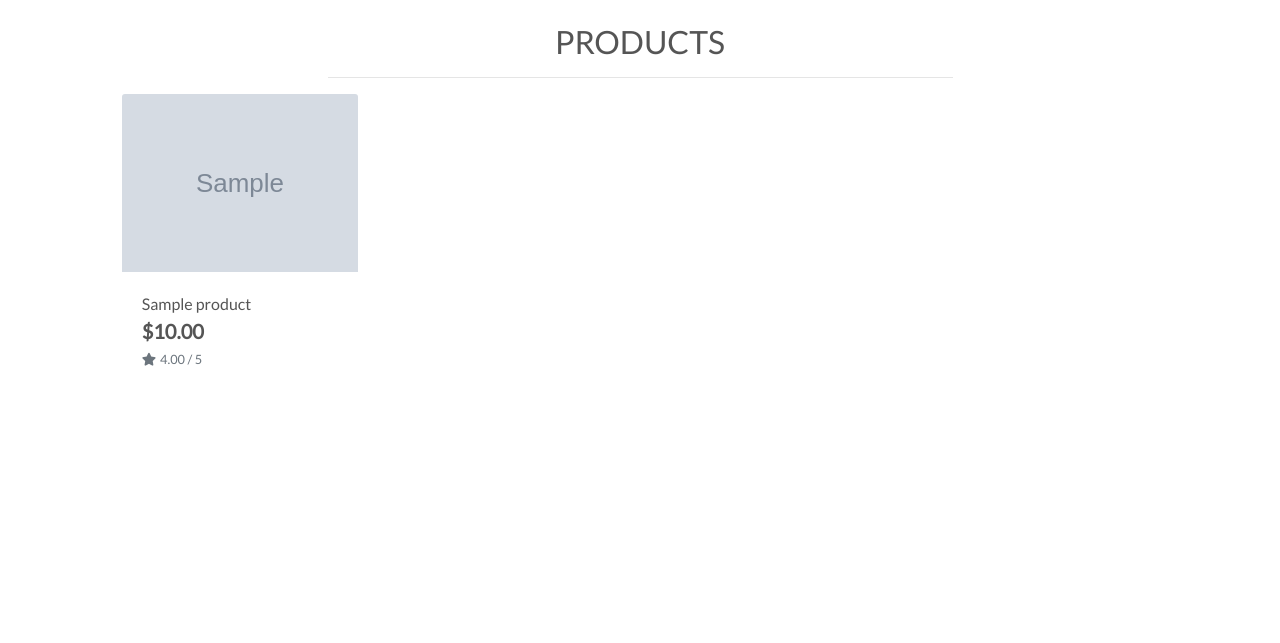
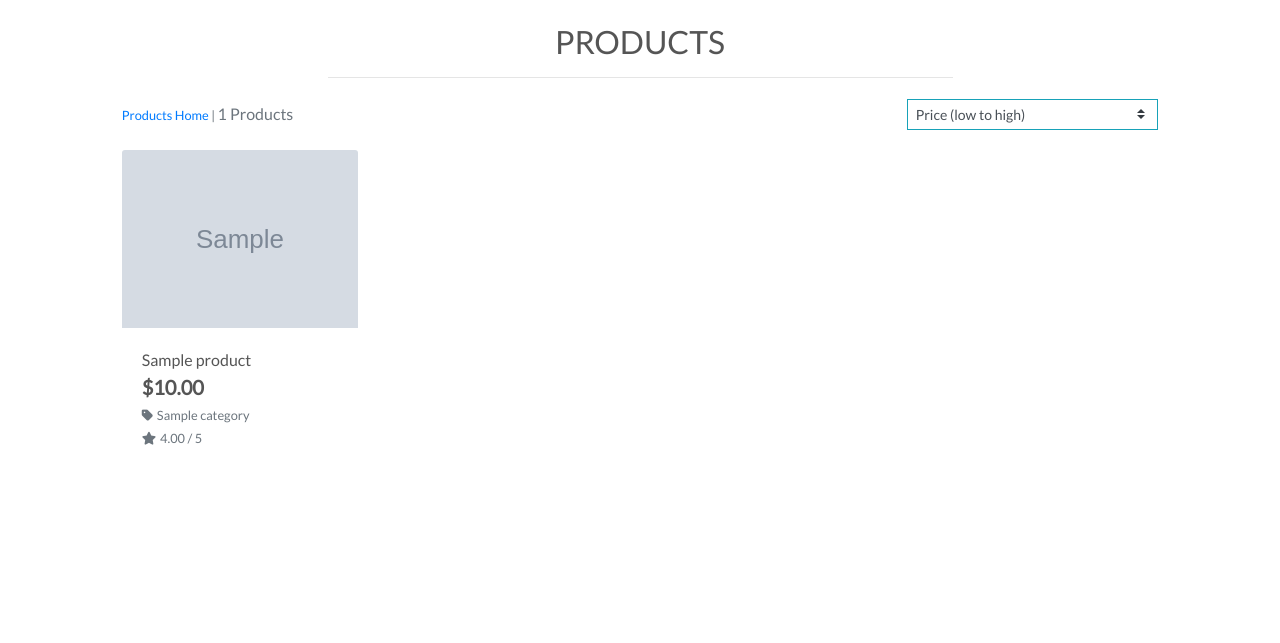
Before and after one commit to luigilangella/Boutique, a Django app: a page that uses products/templates/products/products.html in a window 1280 px wide. Shown: the part 157-800 px from the top of the page. Run offline with Django 3.2, Linux system fonts and the light colour scheme; tables that the repository leaves empty hold one stand-in row (values such as "Sample post"); grey boxes marked "Sample" are stand-in pictures; parts of the project's set-up code (start-up, migrations or seed data) failed here and were passed over; some libraries are stand-ins or nearby versions.

Commit message:
Added sorting menu and total number of products on page

```diff
--- a/products/templates/products/products.html
+++ b/products/templates/products/products.html
@@ -10,12 +10,50 @@
     <div class="row">
         <div class="col text-center mt-3">
             <h2 class="logo-font">Products</h2>
+            {% for c in current_categories %}
+            <a class="category-badge text-decoration-none" href="{% url 'products' %}?category={{ c.name }}">
+                <span class="p-2 mt-2 badge badge-white text-black rounded-0 border border-dark">{{ c.friendly_name }}</span>
+            </a>
+            {% endfor %}
             <hr class="w-50 mb-1">
         </div>
     </div>
     <div class="row">
         <div class="product-container col-10 offset-1">
-            <div class="row mt-1 mb-2"></div>
+            <div class="row mt-1 mb-2">
+                <div class="col-12 col-md-6 my-auto order-md-last d-flex justify-content-center justify-content-md-end">
+                    <div class="sort-select-wrapper w-50">
+                        <select id="sort-selector" class="custom-select custom-select-sm rounded-0 border border-{% if current_sorting != 'None_None' %}info{% else %}black{% endif %}">
+                            <option value="reset" {% if current_sorting == 'None_None' %}selected{% endif %}>Sort by...
+                            </option>
+                            <option value="price_asc" {% if current_sorting == 'price_asc' %}selected{% endif %}>Price
+                                (low to high)</option>
+                            <option value="price_desc" {% if current_sorting == 'price_desc' %}selected{% endif %}>Price
+                                (high to low)</option>
+                            <option value="rating_asc" {% if current_sorting == 'rating_asc' %}selected{% endif %}>
+                                Rating (low to high)</option>
+                            <option value="rating_desc" {% if current_sorting == 'rating_desc' %}selected{% endif %}>
+                                Rating (high to low)</option>
+                            <option value="name_asc" {% if current_sorting == 'name_asc' %}selected{% endif %}>Name
+                                (A-Z)</option>
+                            <option value="name_desc" {% if current_sorting == 'name_desc' %}selected{% endif %}>Name
+                                (Z-A)</option>
+                            <option value="category_asc" {% if current_sorting == 'category_asc' %}selected{% endif %}>
+                                Category (A-Z)</option>
+                            <option value="category_desc"
+                                    {% if current_sorting == 'category_desc' %}selected{% endif %}>Category (Z-A)
+                            </option>
+                        </select>
+                    </div>
+                </div>
+                <div class="col-12 col-md-6 order-md-first">
+                    <p class="text-muted mt-3 text-center text-md-left">
+                        {% if search_term or current_categories or current_sorting != 'None_None' %}
+                        <span class="small"><a href="{% url 'products' %}">Products Home</a> | </span> {% endif %} {{ products|length }} Products{% if search_term %} found for
+                        <strong>"{{ search_term }}"</strong>{% endif %}
+                    </p>
+                </div>
+            </div>
             <div class="row">
                 {% for product in products %}
                 <div class="col-sm-6 col-md-6 col-lg-4 col-xl-3">
@@ -36,7 +74,13 @@
                             <div class="row">
                                 <div class="col">
                                     <p class="lead mb-0 text-left font-weight-bold">${{ product.price }}</p>
-                                    {% if product.rating %}
+                                    {% if product.category %}
+                                    <p class="small mt-1 mb-0">
+                                        <a class="text-muted" href="{% url 'products' %}?category={{ product.category.name }}">
+                                            <i class="fas fa-tag mr-1"></i>{{ product.category.friendly_name }}
+                                        </a>
+                                    </p>
+                                    {% endif %} {% if product.rating %}
                                     <small class="text-muted"><i class="fas fa-star mr-1"></i>{{ product.rating }} /
                                         5</small> {% else %}
                                     <small class="text-muted">No Rating</small> {% endif %}
--- a/static/css/base.css
+++ b/static/css/base.css
@@ -72,6 +72,11 @@ body {
     z-index: -1;
 }
 
+a.category-badge>span.badge:hover {
+    background: #212529 !important;
+    color: #fff !important;
+}
+
 
 /* -------------------------------- Media Queries */
 
@@ -101,7 +106,7 @@ body {
 }
 
 
-/* Pad the top when navbar is collapsed on mobile */
+/* pad the top a bit when navbar is collapsed on mobile */
 
 @media (max-width: 991px) {
     .header-container {
```
Also changed, not shown: products/templates/products/product_detail.html (+11 -12 lines).
